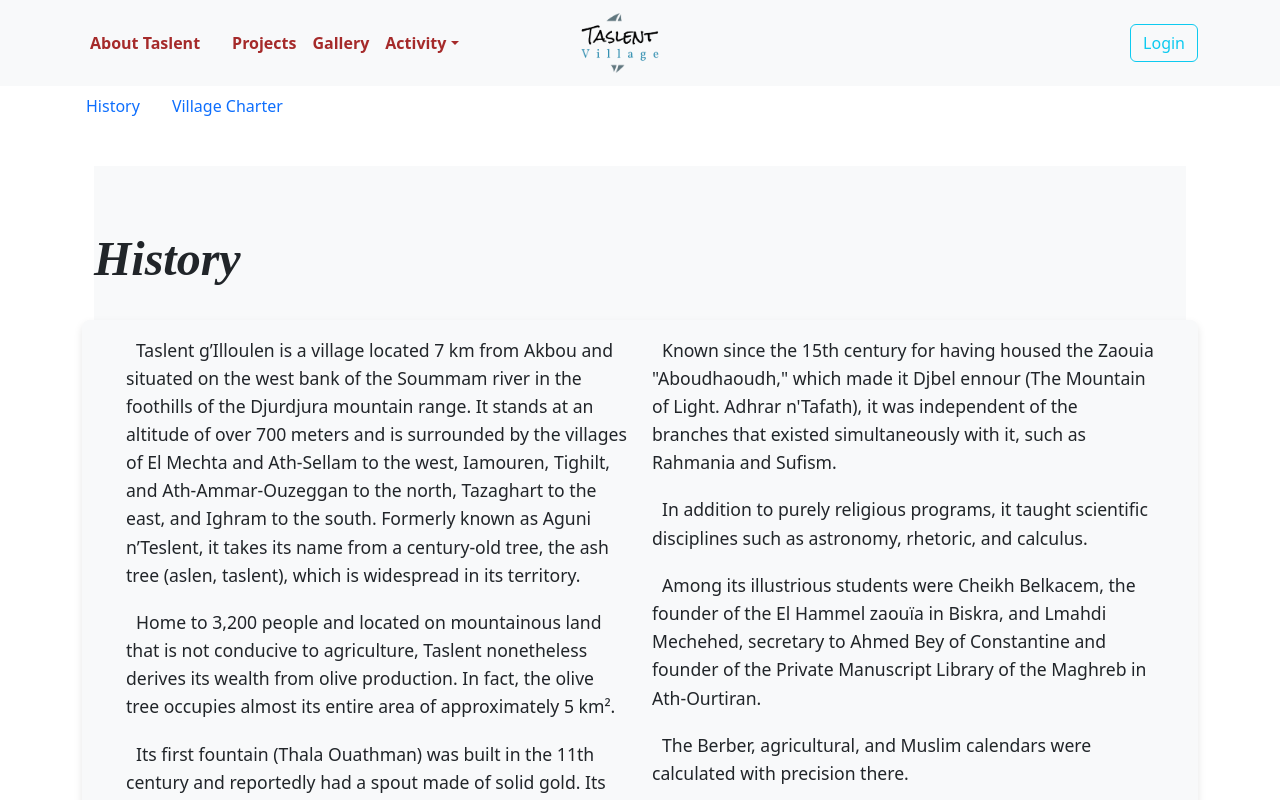
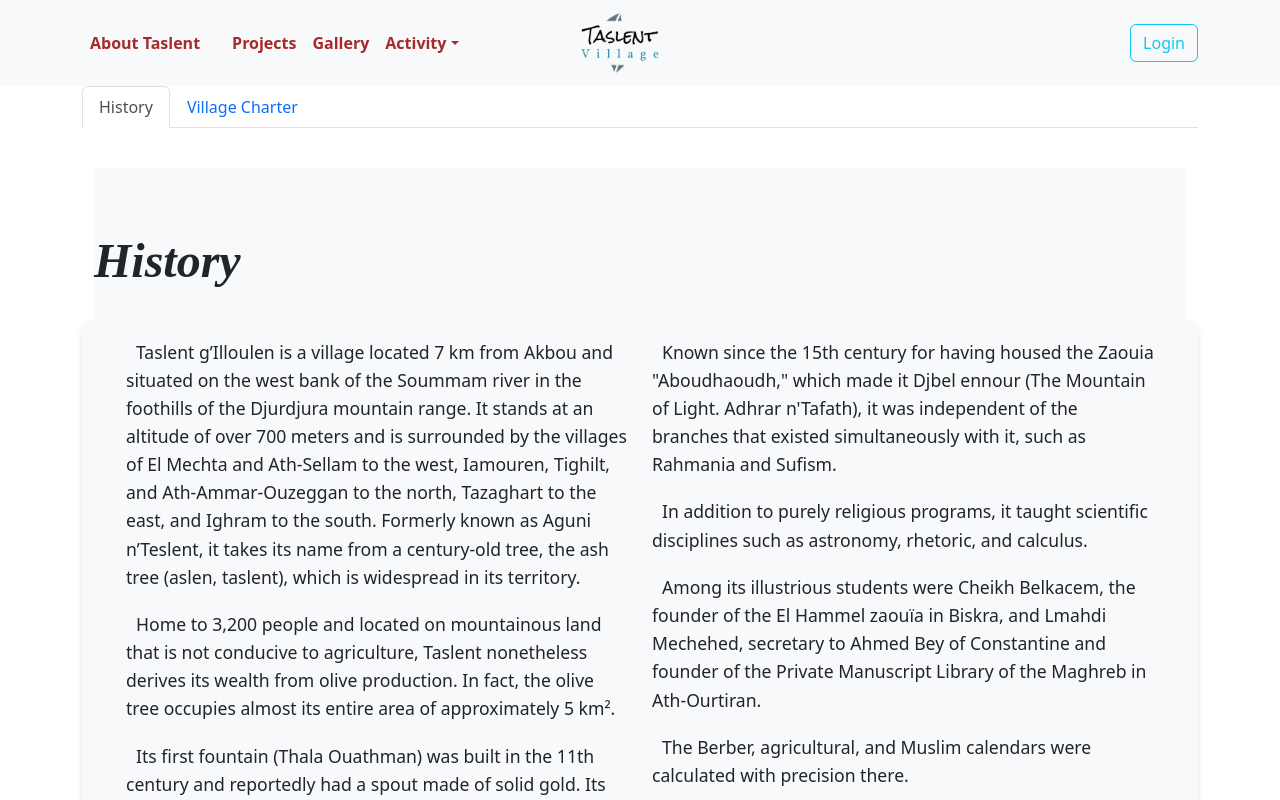
Before and after one commit to youba1993/Taslent_frontend, a React (Create React App) app: page /about in a window 1280 px wide. Shown: the top 800 px of the page. Built offline with nearby package versions, Linux system fonts and the light colour scheme.

Commit message:
About tabs

```diff
--- a/src/index.css
+++ b/src/index.css
@@ -143,7 +143,7 @@ h4 {
 
 
 /* ABout styles */
-.nav-link-custom {
+#tab {
   color: rgb(206, 144, 144);
   font-weight: bold;
   padding: 0.5rem 1rem;
@@ -151,7 +151,7 @@ h4 {
   transition: all 0.3s ease-in-out;
 }
 
-.nav-link-custom:hover {
+#tab:hover {
   background-color: rgb(206, 144, 144);
   color: #fff;
 }
--- a/src/pages/About.js
+++ b/src/pages/About.js
@@ -1,4 +1,4 @@
-import { Col, Container, Nav, Row } from "react-bootstrap";
+import { Col, Container, Row, Tab, Tabs } from "react-bootstrap";
 
 
 
@@ -7,18 +7,11 @@ const About = () => {
         <div>
 
             <Container>
-                <Row>
 
-                    <Nav className="ml-auto" id="basic-navbar-nav">
-                        <Nav.Item>
-                            <Nav.Link href='#history' className="nav-link-custom">History</Nav.Link>
-                        </Nav.Item>
-                        <Nav.Item>
-                            <Nav.Link href='#villageRules' className="nav-link-custom">Village Charter</Nav.Link>
-                        </Nav.Item>
-                    </Nav>
 
-                    <Col>
+                <Tabs defaultActiveKey="history" id="about-tabs">
+                    <Tab eventKey="history" title="History">
+
                         <Container className="py-4">
                             <article className="about-section text-left mt-3" id="history">
                                 <h1 >History </h1>
@@ -46,6 +39,8 @@ const About = () => {
                                 </Row>
                             </article>
                         </Container>
+                    </Tab>
+                    <Tab eventKey="villageRules" title="Village Charter">
                         <Container className="py-4">
                             <article className="about-section text-left mt-3" id="villageRules">
                                 <h1 >Village Charter</h1>
@@ -206,8 +201,9 @@ const About = () => {
                                 </Row>
                             </article>
                         </Container>
-                    </Col>
-                </Row>
+                    </Tab>
+                </Tabs>
+
             </Container>
         </div>
     );
--- a/src/pages/Login.js
+++ b/src/pages/Login.js
@@ -8,7 +8,6 @@ const Login = ({ show, handleClose }) => {
         setActiveTab(tab);
     };
 
-
     return (
         <Modal show={show} onHide={()=>handleClose()}>
             <Modal.Header closeButton>
@@ -17,11 +16,19 @@ const Login = ({ show, handleClose }) => {
             <Modal.Body>
                 <Form>
                     {activeTab === "signup" && (
-                            <Form.Group controlId="formBasicName">
-                                <Form.Label>Name</Form.Label>
-                                <Form.Control type="text" placeholder="Enter name" />
+                        <div>
+                            <Form.Group controlId="formBasicFirstName">
+                                <Form.Label>First Name</Form.Label>
+                                <Form.Control type="text" placeholder="Enter first name" />
                             </Form.Group>
+
+                            <Form.Group controlId="formBasicLastName">
+                                <Form.Label>Last Name</Form.Label>
+                                <Form.Control type="text" placeholder="Enter last name" />
+                            </Form.Group>
+                        </div>
                     )}
+
                     <Form.Group controlId="formBasicEmail">
                         <Form.Label>Email address</Form.Label>
                         <Form.Control type="email" placeholder="Enter email" />
```
Lines whose indentation alone changed are shown as unchanged.
